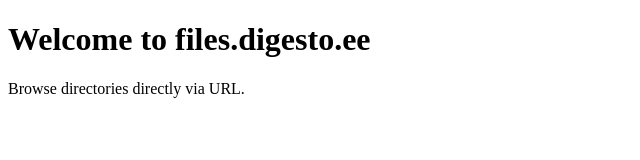
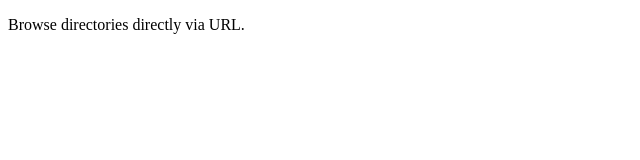
Before and after one commit to lainvoo/digesto, a plain HTML site: page index.html in a window 1280 px wide. Shown: the whole page, without its empty margins (0-640 px from the left). Drawn offline with Linux system fonts and the light colour scheme.

Commit message:
Update index.html

```diff
--- a/index.html
+++ b/index.html
@@ -1 +1 @@
-<!DOCTYPE html><html><head><title>Digesto Files</title></head><body><h1>Welcome to files.digesto.ee</h1><p>Browse directories directly via URL.</p></body></html>
+<!DOCTYPE html><html><head><title>Digesto Files</title></head><body><p>Browse directories directly via URL.</p></body></html>
```
